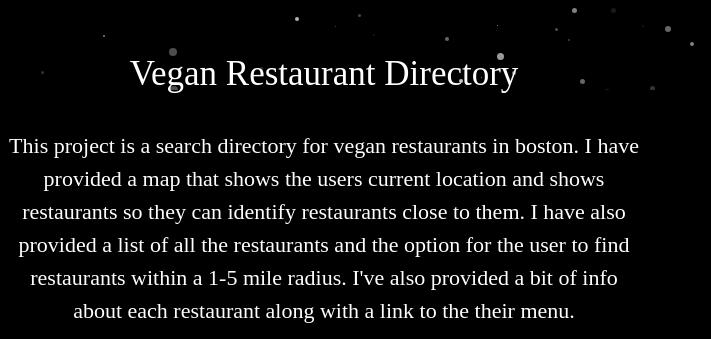
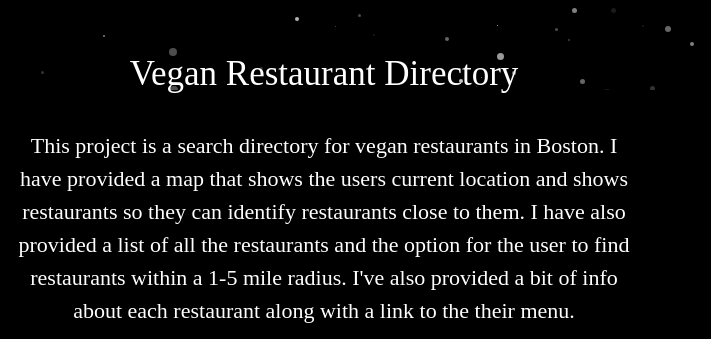
Before and after one commit to rakimdevcraig/portfolio, a plain HTML site: page index.html in a window 1280 px wide. Shown: the part 638-977 px from the top of the page, 0-711 px from the left. Drawn offline with Linux system fonts and the light colour scheme; animation ran at ten frames a second.

Commit message:
fixed spelling error

```diff
--- a/index.html
+++ b/index.html
@@ -34,7 +34,7 @@
     <section class="leftprojects">
       <h1 class="title">Vegan Restaurant Directory</h1>
       <p class="description">
-        This project is a search directory for vegan restaurants in boston. I
+        This project is a search directory for vegan restaurants in Boston. I
         have provided a map that shows the users current location and shows
         restaurants so they can identify restaurants close to them. I have also
         provided a list of all the restaurants and the option for the user to
```
